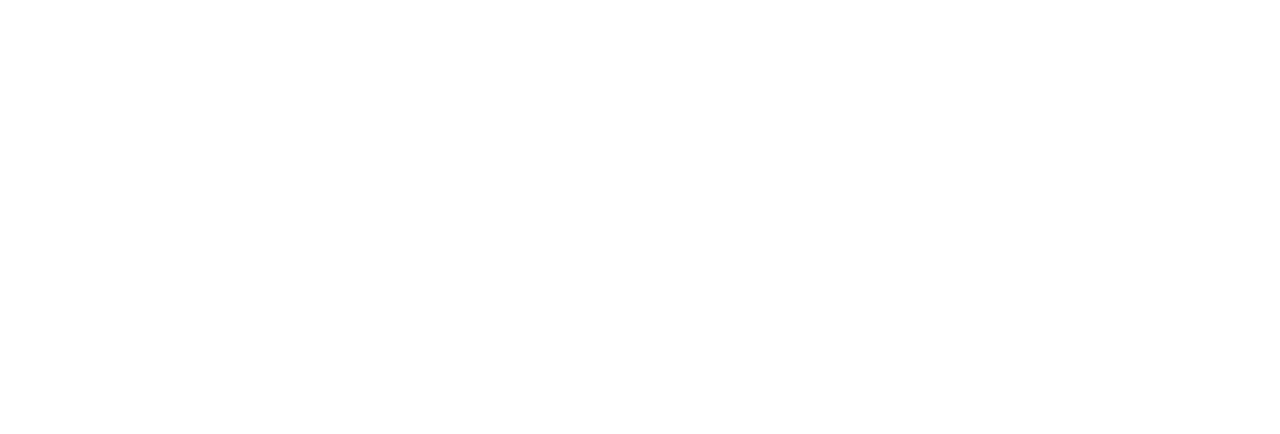
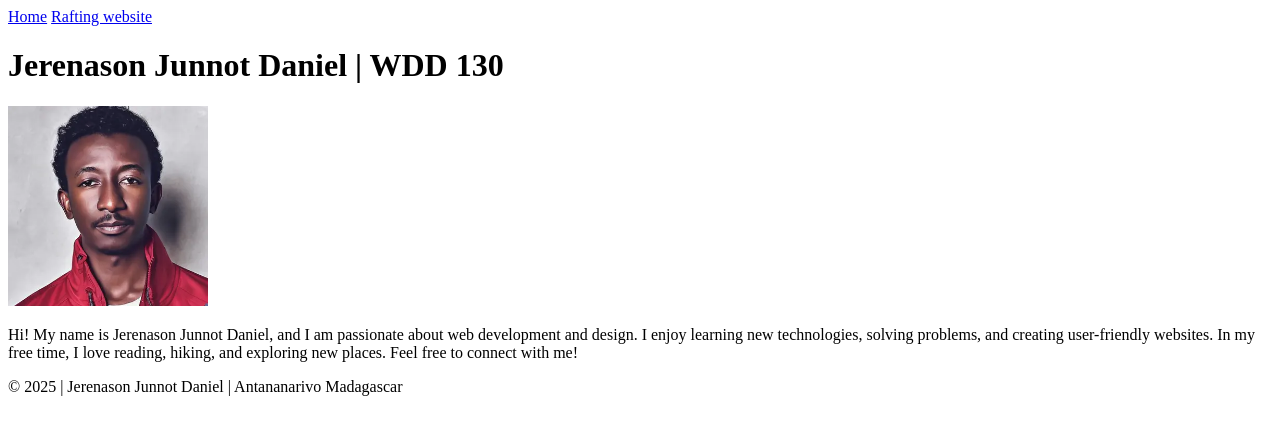
Before and after one commit to JunnotDaniel13/wdd130, a plain HTML site: page index.html in a window 1280 px wide. Drawn offline with Linux system fonts and the light colour scheme.

Commit message:
Create my website

```diff
--- a/index.html
+++ b/index.html
@@ -3,7 +3,32 @@
   <head>
     <meta charset="UTF-8" />
     <meta name="viewport" content="width=device-width, initial-scale=1.0" />
-    <title>Document</title>
+    <title>Jerenason Junnot Daniel | WDD 130</title>
   </head>
-  <body></body>
+  <body>
+    <header>
+      <nav>
+        <a href="#">Home</a>
+        <a href="wwr">Rafting website</a>
+      </nav>
+    </header>
+    <main>
+      <h1>Jerenason Junnot Daniel | WDD 130</h1>
+      <img
+        src="images/profile.webp"
+        alt="Jerenason Junnot Daniel"
+        width="200px"
+      />
+
+      <p>
+        Hi! My name is Jerenason Junnot Daniel, and I am passionate about web
+        development and design. I enjoy learning new technologies, solving
+        problems, and creating user-friendly websites. In my free time, I love
+        reading, hiking, and exploring new places. Feel free to connect with me!
+      </p>
+    </main>
+    <footer>
+      <p>&copy; 2025 | Jerenason Junnot Daniel | Antananarivo Madagascar</p>
+    </footer>
+  </body>
 </html>
```
Also changed, not shown: images/profile.webp (added).
